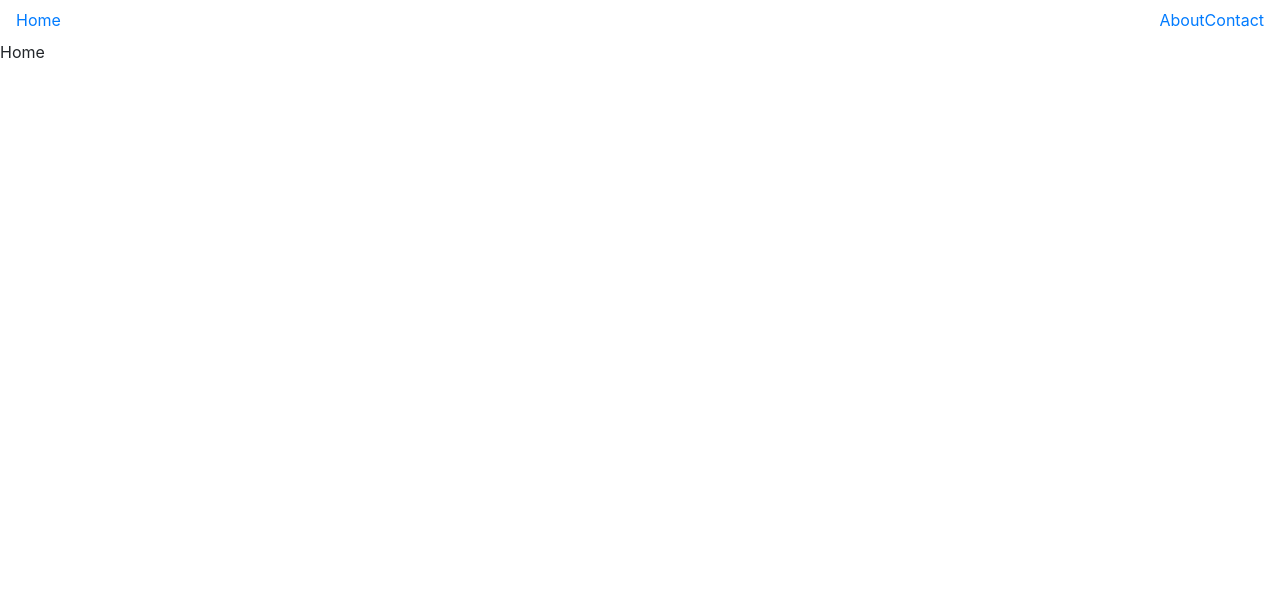
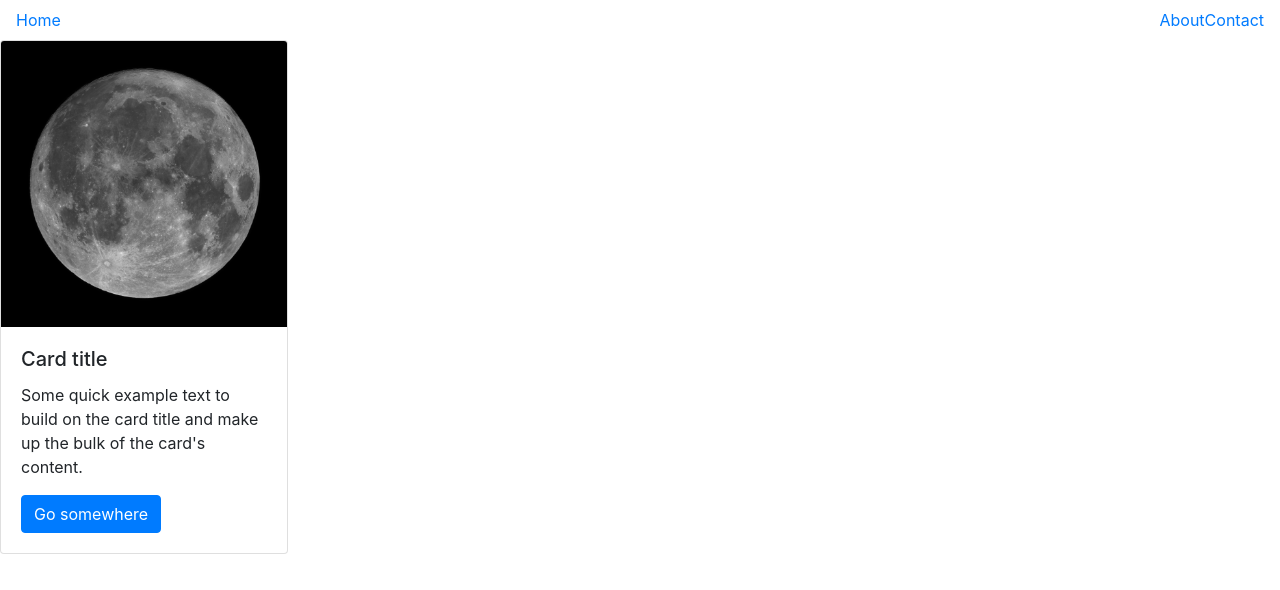
Before and after one commit to charlie763/cwd-coding-challenge-1, a React (Create React App) app: page / in a window 1280 px wide. Shown: the top 590 px of the page. Built offline with nearby package versions, Linux system fonts and the light colour scheme; no server answers.

Commit message:
stub out styling for weather card on home page

```diff
--- a/src/App.css
+++ b/src/App.css
@@ -1,38 +1,3 @@
-.App {
-  text-align: center;
+.home-card {
+  width: 18rem;
 }
-
-.App-logo {
-  height: 40vmin;
-  pointer-events: none;
-}
-
-@media (prefers-reduced-motion: no-preference) {
-  .App-logo {
-    animation: App-logo-spin infinite 20s linear;
-  }
-}
-
-.App-header {
-  background-color: #282c34;
-  min-height: 100vh;
-  display: flex;
-  flex-direction: column;
-  align-items: center;
-  justify-content: center;
-  font-size: calc(10px + 2vmin);
-  color: white;
-}
-
-.App-link {
-  color: #61dafb;
-}
-
-@keyframes App-logo-spin {
-  from {
-    transform: rotate(0deg);
-  }
-  to {
-    transform: rotate(360deg);
-  }
-}
--- a/src/App.js
+++ b/src/App.js
@@ -4,6 +4,7 @@ import Home from './components/home/index'
 import About from './components/about/index'
 import Contact from './components/contact/index'
 import NavBar from './components/global/nav/index'
+import './App.css'
 // import Footer from './components/global/footer/index'
 
 function App() {
--- a/src/components/home/index.js
+++ b/src/components/home/index.js
@@ -1,6 +1,8 @@
 import React from 'react'
 import { connect } from 'react-redux'
 import { fetchWeatherData } from '../../actions/homeActions'
+import moon from './images/moon.jpg'
+import sun from './images/sun.jpg'
 
 class Home extends React.Component{
   componentDidMount(){
@@ -9,7 +11,14 @@ class Home extends React.Component{
 
   render(){
     return(
-      <div>Home</div>
+      <div className="card home-card">
+        <img className="card-img-top" src={moon} alt="Card image cap" />
+        <div className="card-body">
+          <h5 className="card-title">Card title</h5>
+          <p className="card-text">Some quick example text to build on the card title and make up the bulk of the card's content.</p>
+          <a href="#" className="btn btn-primary">Go somewhere</a>
+        </div>
+      </div>
     )
   }
 }
```
